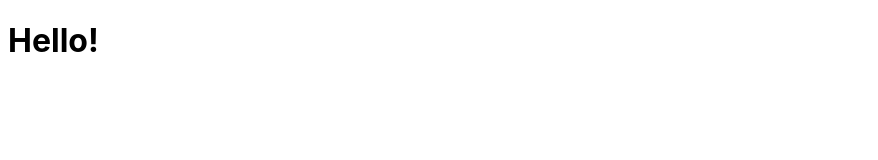
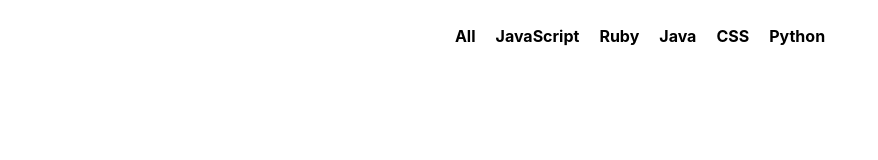
Before and after one commit to growlybear/github-battle, a React app: page / in a window 1280 px wide. Shown: the whole page, without its empty margins (0-878 px from the left). Built offline with nearby package versions, Linux system fonts and the light colour scheme.

Commit message:
Create Popular component skeleton with styles

```diff
--- a/src/components/App.js
+++ b/src/components/App.js
@@ -1,8 +1,14 @@
 import React, { Component } from 'react'
+
+import Popular from './Popular'
 
 class App extends Component {
   render () {
-    return <h1>Hello!</h1>
+    return (
+      <div className="container">
+        <Popular />
+      </div>
+    )
   }
 }
 
--- /dev/null
+++ b/src/components/Popular.js
@@ -0,0 +1,16 @@
+import React, { Component } from 'react'
+
+class Popular extends Component {
+  render () {
+    var languages = ['All', 'JavaScript', 'Ruby', 'Java', 'CSS', 'Python']
+    return (
+      <ul className="languages">
+        {
+          languages.map((language) => <li>{ language }</li>)
+        }
+      </ul>
+    )
+  }
+}
+
+export default Popular
--- a/src/index.css
+++ b/src/index.css
@@ -12,7 +12,26 @@
                "Segoe UI Symbol";   /* Emojis */
 }
 
+ul {
+  padding: 0;
+}
+
+li {
+  list-style-type: none;
+}
+
 .container {
   max-width: 1000px;
   margin: 0 auto;
 }
+
+.languages {
+  display: flex;
+  justify-content: center;
+}
+
+.languages li {
+  cursor: pointer;
+  font-weight: bold;
+  margin: 10px;
+}
```
